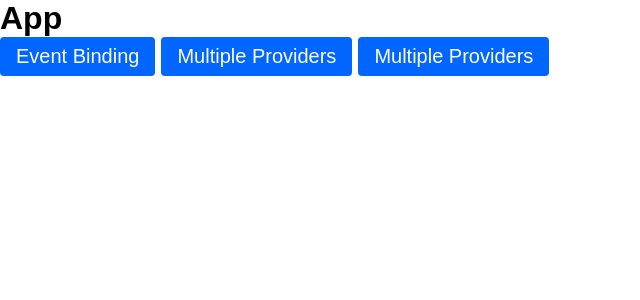
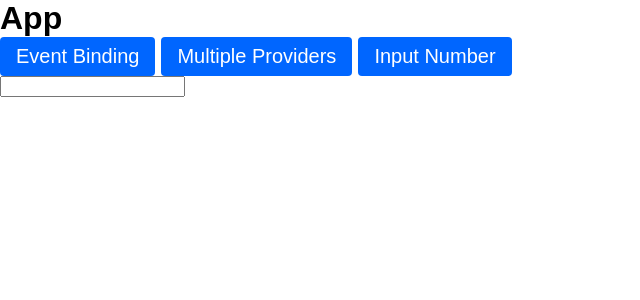
Before and after one commit to daguttt/project-to-test-angular, an Angular app: page /input-number in a window 1280 px wide. Before the commit this address led to /. Shown: the top 300 px of the page, without its empty margins (0-640 px from the left). Built offline with nearby package versions, Linux system fonts and the light colour scheme.

Commit message:
feat: implement input number
prevent adding no numeric chars in numeric input

```diff
--- a/src/app/app-routing.module.ts
+++ b/src/app/app-routing.module.ts
@@ -16,6 +16,13 @@ const routes: Routes = [
         (m) => m.MultipleProvidersModule
       ),
   },
+  {
+    path: 'input-number',
+    loadChildren: () =>
+      import('./input-number/input-number.module').then(
+        (m) => m.InputNumberModule
+      ),
+  },
 ];
 
 @NgModule({
--- a/src/app/app.component.html
+++ b/src/app/app.component.html
@@ -6,8 +6,8 @@
   <button type="button" class="button" routerLink="/multiple-providers">
     Multiple Providers
   </button>
-  <button type="button" class="button" routerLink="/multiple-providers">
-    Multiple Providers
+  <button type="button" class="button" routerLink="/input-number">
+    Input Number
   </button>
 </nav>
 <router-outlet></router-outlet>
--- /dev/null
+++ b/src/app/input-number/input-number.component.html
@@ -0,0 +1,6 @@
+<input
+  type="text"
+  (beforeinput)="onBeforeInput($event)"
+  [formControl]="inputNumber"
+  id="input-text"
+/>
--- /dev/null
+++ b/src/app/input-number/input-number.component.ts
@@ -0,0 +1,58 @@
+import { Component, OnDestroy, OnInit } from '@angular/core';
+import { FormControl } from '@angular/forms';
+import { BehaviorSubject, Subscription, withLatestFrom } from 'rxjs';
+
+@Component({
+  selector: 'app-input-number',
+  templateUrl: './input-number.component.html',
+  styleUrls: ['./input-number.component.css'],
+})
+export class InputNumberComponent implements OnInit, OnDestroy {
+  inputNumber = new FormControl('');
+  sub!: Subscription;
+
+  private beforeInputDataSubject = new BehaviorSubject<BeforeInputData>({
+    previousValue: '',
+    incomingChar: '',
+  });
+  beforeInputData$ = this.beforeInputDataSubject.asObservable();
+
+  constructor() {}
+
+  ngOnInit(): void {
+    this.inputNumber.valueChanges
+      .pipe(withLatestFrom(this.beforeInputData$))
+      .subscribe((...args) => this.preventNotNumericCharacters(...args));
+  }
+
+  onBeforeInput(e: InputEvent) {
+    this.beforeInputDataSubject.next({
+      previousValue: this.inputNumber.value ?? '',
+      incomingChar: e.data,
+    });
+  }
+
+  ngOnDestroy(): void {
+    this.sub.unsubscribe();
+  }
+
+  private preventNotNumericCharacters({
+    // 0: inputChange,
+    1: { incomingChar, previousValue },
+  }: [string | null, BeforeInputData]) {
+    const deletingCharacters = incomingChar === null;
+    if (deletingCharacters) return;
+
+    const isIncomingCharValid = /[0-9]+/g.test(incomingChar);
+    if (isIncomingCharValid) return;
+
+    this.inputNumber.setValue(previousValue, {
+      emitEvent: false,
+    });
+  }
+}
+
+interface BeforeInputData {
+  previousValue: string;
+  incomingChar: string | null;
+}
```
Also changed, not shown: src/app/input-number/input-number-routing.module.ts (added, +16 -0 lines), src/app/input-number/input-number.module.ts (added, +12 -0 lines), src/app/input-number/input-number.component.css (added).
